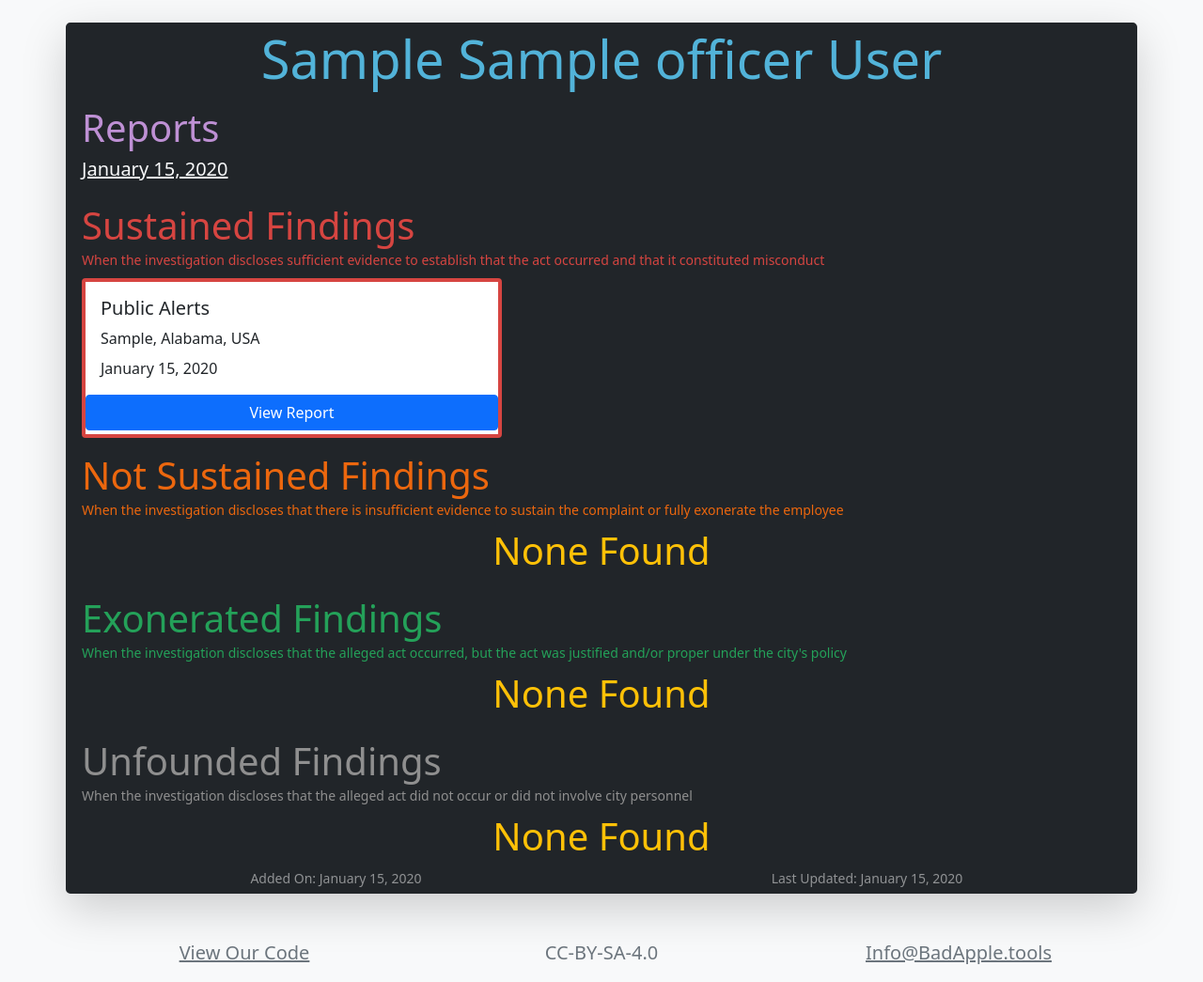
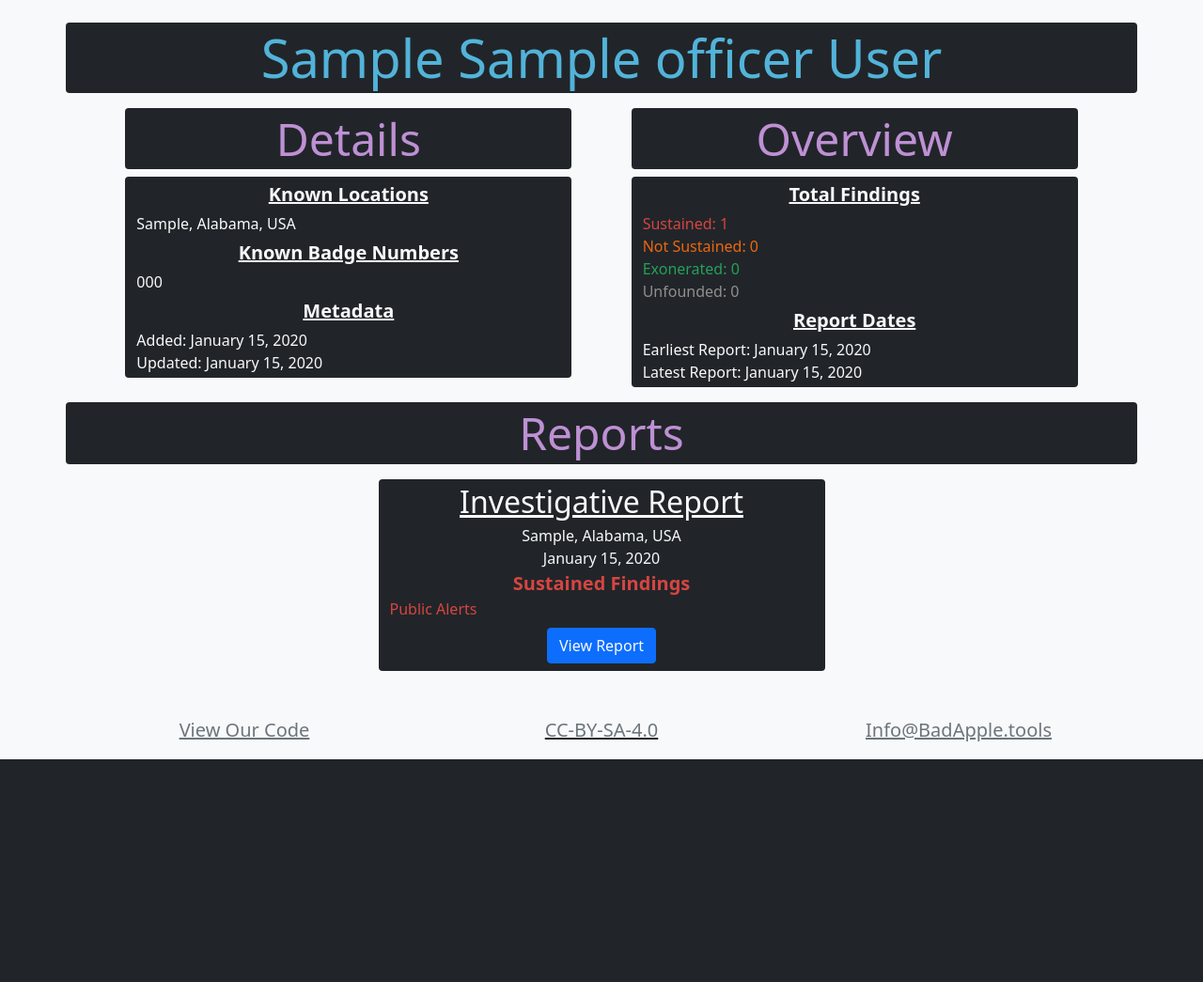
Before and after one commit to P5vc/bad-apple-backend, a Django app: page /Officer/1/ in a window 1280 px wide. Shown: the part 106-1151 px from the top of the page at 94% size. After the commit the page ends 914 px from the top, so only its background shows below. Run offline with Django 3.2, Linux system fonts and the light colour scheme; tables that the repository leaves empty hold one stand-in row (values such as "Sample post"); parts of the project's set-up code (start-up, migrations or seed data) failed here and were passed over; some libraries are stand-ins or nearby versions.

Commit message:
Improved design of Officer page

```diff
--- a/BadApple/mainSite/models.py
+++ b/BadApple/mainSite/models.py
@@ -166,6 +166,7 @@ class InvestigativeReport(models.Model):
 	# Contents Metadata:
 	client = models.CharField('Client' , max_length = 300 , blank = True)
 	investigationID = models.CharField('Investigation ID' , max_length = 60 , blank = True)
+	officerBadgeNumber = models.CharField('Officer Badge Number' , max_length = 60 , blank = True)
 	incidentDate = models.DateTimeField('Incident Date' , null = True)
 	reportDate = models.DateTimeField('Report Date' , null = True)
 
--- a/BadApple/mainSite/templates/base.html
+++ b/BadApple/mainSite/templates/base.html
@@ -53,7 +53,7 @@
                     <p class="fs-5 linkThin mb-0 text-secondary"><a href="https://GitHub.com/P5vc" class="text-reset">{% translate 'View Our Code' %}</a></p>
                 </div>
                 <div class="col-12 col-sm-4 text-center">
-                    <p class="fs-5 mb-0 text-secondary">CC-BY-SA-4.0</p>
+                    <a href="https://creativecommons.org/licenses/by-sa/4.0/legalcode" class="text-reset"><p class="fs-5 mb-0 text-secondary">CC-BY-SA-4.0</p></a>
                 </div>
                 <div class="col-12 col-sm-4 text-center">
                     <p class="fs-5 linkThin mb-0 text-secondary"><a href="mailto:info@badapple.tools" class="text-reset">Info@BadApple.tools</a></p>
--- a/BadApple/mainSite/templates/officer.html
+++ b/BadApple/mainSite/templates/officer.html
@@ -13,147 +13,109 @@
 
 
 {% block content %}
-        <div class="bg-dark border border-5 border-dark container mt-4 rounded rounded-3 shadow-lg">
-        	<div class=" row">
+        <div class="container mt-4">
+            <div class="bg-dark rounded row">
                 <div class="col-12">
-        			<h4 class="display-4 officer-primary text-center">{{ firstName }} {{ middleName }} {{ lastName }}</h4>
+                    <h4 class="display-4 mb-1 mt-1 officer-primary text-center">{{ firstName }} {{ middleName }} {{ lastName }}</h4>
                 </div>
             </div>
+            <div class="justify-content-evenly row">
+                <div class="col-11 col-md-5 mt-3">
+                    <div class="bg-dark rounded row">
+                        <div class="col-12">
+                            <h5 class="display-5 mb-1 mt-1 officer-secondary text-center">{% translate 'Details' %}</h5>
+                        </div>
+                    </div>
+                    <div class="bg-dark mt-2 rounded row">
+                        <div class="col-12 pb-1">
+                            <p class="fs-5 fw-bold mb-1 mt-1 text-center text-decoration-underline text-light">{% translate 'Known Locations' %}</p>
+                            {% if locations %}
+                            {% for location in locations %}
+                            <p class="mb-0 mt-0 text-light text-start">{{ location }}</p>
+                            {% endfor %}
+                            {% else %}
+                            <p class="mb-0 mt-0 text-light text-center">None</p>
+                            {% endif %}
+                            <p class="fs-5 fw-bold mb-1 mt-1 text-center text-decoration-underline text-light">{% translate 'Known Badge Numbers' %}</p>
+                            {% if badgeNumbers %}
+                            {% for number in badgeNumbers %}
+                            <p class="mb-0 mt-0 text-light text-start">{{ number }}</p>
+                            {% endfor %}
+                            {% else %}
+                            <p class="mb-0 mt-0 text-light text-center">None</p>
+                            {% endif %}
+                            <p class="fs-5 fw-bold mb-1 mt-1 text-center text-decoration-underline text-light">{% translate 'Metadata' %}</p>
+                            <p class="mb-0 mt-0 text-light text-start">{% blocktranslate %}Added{% endblocktranslate %}: {{ addedOn }}</p>
+                            <p class="mb-0 mt-0 text-light text-start">{% blocktranslate %}Updated{% endblocktranslate %}: {{ updatedOn }}</p>
+                        </div>
+                    </div>
+                </div>
+                <div class="col-11 col-md-5 mt-3">
+                    <div class="bg-dark rounded row">
+                        <div class="col-12">
+                            <h5 class="display-5 mb-1 mt-1 officer-secondary text-center">{% translate 'Overview' %}</h5>
+                        </div>
+                    </div>
+                    <div class="bg-dark mt-2 rounded row">
+                        <div class="col-12 pb-1">
+                            <p class="fs-5 fw-bold mb-1 mt-1 text-center text-decoration-underline text-light">{% translate 'Total Findings' %}</p>
+                            <p class="finding-sustained mb-0 mt-0 text-start">{% blocktranslate %}Sustained{% endblocktranslate %}: {{ sustained }}</p>
+                            <p class="finding-not-sustained mb-0 mt-0 text-start">{% blocktranslate %}Not Sustained{% endblocktranslate %}: {{ notSustained }}</p>
+                            <p class="finding-exonerated mb-0 mt-0 text-start">{% blocktranslate %}Exonerated{% endblocktranslate %}: {{ exonerated }}</p>
+                            <p class="finding-unfounded mb-0 mt-0 text-start">{% blocktranslate %}Unfounded{% endblocktranslate %}: {{ unfounded }}</p>
+                            <p class="fs-5 fw-bold mb-1 mt-1 text-center text-decoration-underline text-light">{% translate 'Report Dates' %}</p>
+                            <p class="mb-0 mt-0 text-light text-start">{% blocktranslate %}Earliest Report{% endblocktranslate %}: {{ earliestReport }}</p>
+                            <p class="mb-0 mt-0 text-light text-start">{% blocktranslate %}Latest Report{% endblocktranslate %}: {{ latestReport }}</p>
+                        </div>
+                    </div>
+                </div>
+            </div>
+            <div class="justify-content-evenly mt-3 row">
+                <div class="bg-dark col-11 col-md-12 rounded">
+                    <h5 class="display-5 mb-1 mt-1 officer-secondary text-center">{% translate 'Reports' %}</h5>
+                </div>
                 {% if reports %}
-        	<div class="mt-2  row">
-        		<div class="col-12">
-        			<h2 class="display-6 officer-secondary">{% translate 'Reports' %}</h2>
+                {% for report in reports %}
+                <div class="bg-dark col-11 col-md-5 mt-3 rounded">
+                    <a href="{% url 'report' report.reportID %}" class="link-light"><p class="fs-2 mb-0 text-center text-light">{% translate 'Investigative Report' %}</p></a>
+                    <p class="mb-0 text-center text-light">{{ report.reportLocation }}</p>
+                    <p class="mb-0 text-center text-light">{{ report.reportDate }}</p>
+                    {% if report.sustained %}
+                    <p class="finding-sustained fs-5 fw-bold mb-0 text-center">{% translate 'Sustained Findings' %}</p>
+                    {% for policy in report.sustained %}
+                    <p class="finding-sustained mb-0 mt-0 text-start">{{ policy }}</p>
+                    {% endfor %}
+                    {% endif %}
+                    {% if report.notSustained %}
+                    <p class="finding-not-sustained fs-5 fw-bold mb-0 text-center">{% translate 'Not Sustained Findings' %}</p>
+                    {% for policy in report.notSustained %}
+                    <p class="finding-not-sustained mb-0 mt-0 text-start">{{ policy }}</p>
+                    {% endfor %}
+                    {% endif %}
+                    {% if report.exonerated %}
+                    <p class="finding-exonerated fs-5 fw-bold mb-0 text-center">{% translate 'Exonerated Findings' %}</p>
+                    {% for policy in report.exonerated %}
+                    <p class="finding-exonerated mb-0 mt-0 text-start">{{ policy }}</p>
+                    {% endfor %}
+                    {% endif %}
+                    {% if report.unfounded %}
+                    <p class="finding-unfounded fs-5 fw-bold mb-0 text-center">{% translate 'Unfounded Findings' %}</p>
+                    {% for policy in report.unfounded %}
+                    <p class="finding-unfounded mb-0 mt-0 text-start">{{ policy }}</p>
+                    {% endfor %}
+                    {% endif %}
+                    <div class="justify-content-evenly mb-2 mt-2 row">
+                        <div class="col-11 text-center">
+                            <a class="btn btn-primary text-light" href="{% url 'report' report.reportID %}">{% translate 'View Report' %}</a>
                         </div>
-                {% for report in reports %}
-                <div class="col-12 col-lg-3 col-md-4 col-sm-6">
-        			<h5><a href="{% url 'report' report.reportID %}" class="text-light">{{ report.reportDate }}</a></h5>
-        		</div>
-                {% endfor %}
-        	</div>
-        	<div class="mt-3 row">
-        		<div class="col-12">
-        			<h2 class="display-6 finding-sustained mb-0">{% translate 'Sustained Findings' %}</h2>
-        			<small class="finding-sustained">{% blocktranslate %}When the investigation discloses sufficient evidence to establish that the act occurred and that it constituted misconduct{% endblocktranslate %}</small>
-        		</div>
-                {% if sustained %}
-            </div>
-            <div class="flex-nowrap flex-row mb-2 mt-2 overflow-scroll row">
-                {% for finding in sustained %}
-                <div class="col-11 col-lg-5 col-md-7 col-sm-9 col-xxl-3">
-        			<div class="border-4 card finding-sustained-border h-100 rounded-2">
-        				<div class="card-body">
-        					<h5 class="card-title">{{ finding.category }}</h5>
-        					<p class="card-text mb-2">{{ finding.location }}</p>
-        					<p class="card-text ">{{ finding.date }}</p>
-        				</div>
-                        <a href="{% url 'report' finding.reportID %}" class="btn btn-primary mb-1">{% translate 'View Report' %}</a>
                     </div>
                 </div>
                 {% endfor %}
-            </div>
                 {% else %}
-                <div class="col-12 mt-2">
-                    <h1 class="text-center text-warning">{% translate 'None Found' %}</h1>
-                </div>
+                <div class="bg-dark col-8 col-md-5 mt-2 rounded">
+                    <h6 class="display-6 mb-1 mt-1 text-center text-warning">{% translate 'None' %}</h6>
                 </div>
                 {% endif %}
-        	<div class="mt-3 row">
-        		<div class="col-12">
-        			<h2 class="display-6 finding-not-sustained mb-0">{% translate 'Not Sustained Findings' %}</h2>
-        			<small class="finding-not-sustained">{% blocktranslate %}When the investigation discloses that there is insufficient evidence to sustain the complaint or fully exonerate the employee{% endblocktranslate %}</small>
-        		</div>
-                {% if notSustained %}
-            </div>
-            <div class="flex-nowrap flex-row mb-2 mt-2 overflow-scroll row">
-                {% for finding in notSustained %}
-                <div class="col-11 col-lg-5 col-md-7 col-sm-9 col-xxl-3">
-        			<div class="border-4 card finding-not-sustained-border h-100 rounded-2">
-        				<div class="card-body">
-        					<h5 class="card-title">{{ finding.category }}</h5>
-        					<p class="card-text mb-2">{{ finding.location }}</p>
-        					<p class="card-text ">{{ finding.date }}</p>
-        				</div>
-                        <a href="{% url 'report' finding.reportID %}" class="btn btn-primary mb-1">{% translate 'View Report' %}</a>
-        			</div>
-        		</div>
-                {% endfor %}
-            </div>
-                {% else %}
-                <div class="col-12 mt-2">
-                    <h1 class="text-center text-warning">{% translate 'None Found' %}</h1>
-                </div>
-            </div>
-                {% endif %}
-        	<div class="mt-3 row">
-        		<div class="col-12">
-        			<h2 class="display-6 finding-exonerated mb-0">{% translate 'Exonerated Findings' %}</h2>
-        			<small class="finding-exonerated">{% blocktranslate %}When the investigation discloses that the alleged act occurred, but the act was justified and/or proper under the city's policy{% endblocktranslate %}</small>
-        		</div>
-                {% if exonerated %}
-            </div>
-            <div class="flex-nowrap flex-row mb-2 mt-2 overflow-scroll row">
-                {% for finding in exonerated %}
-                <div class="col-11 col-lg-5 col-md-7 col-sm-9 col-xxl-3">
-        			<div class="border-4 card finding-exonerated-border h-100 rounded-2">
-        				<div class="card-body">
-        					<h5 class="card-title">{{ finding.category }}</h5>
-        					<p class="card-text mb-2">{{ finding.location }}</p>
-        					<p class="card-text ">{{ finding.date }}</p>
-        				</div>
-                        <a href="{% url 'report' finding.reportID %}" class="btn btn-primary mb-1">{% translate 'View Report' %}</a>
-        			</div>
-        		</div>
-                {% endfor %}
-            </div>
-                {% else %}
-                <div class="col-12 mt-2">
-                    <h1 class="text-center text-warning">{% translate 'None Found' %}</h1>
-                </div>
-            </div>
-                {% endif %}
-        	<div class="mt-3 row">
-        		<div class="col-12">
-        			<h2 class="display-6 finding-unfounded mb-0">{% translate 'Unfounded Findings' %}</h2>
-        			<small class="finding-unfounded">{% blocktranslate %}When the investigation discloses that the alleged act did not occur or did not involve city personnel{% endblocktranslate %}</small>
-        		</div>
-                {% if unfounded %}
-            </div>
-            <div class="flex-nowrap flex-row mb-2 mt-2 overflow-scroll row">
-                {% for finding in unfounded %}
-                <div class="col-11 col-lg-5 col-md-7 col-sm-9 col-xxl-3">
-        			<div class="border-4 card finding-unfounded-border h-100 rounded-2">
-        				<div class="card-body">
-        					<h5 class="card-title">{{ finding.category }}</h5>
-        					<p class="card-text mb-2">{{ finding.location }}</p>
-        					<p class="card-text ">{{ finding.date }}</p>
-        				</div>
-                        <a href="{% url 'report' finding.reportID %}" class="btn btn-primary mb-1">{% translate 'View Report' %}</a>
-        			</div>
-        		</div>
-                {% endfor %}
-            </div>
-                {% else %}
-                <div class="col-12 mt-2">
-                    <h1 class="text-center text-warning">{% translate 'None Found' %}</h1>
-                </div>
-            </div>
-                {% endif %}
-            {% else %}
-            <div class="mt-2  row">
-        		<div class="col-12">
-        			<h2 class="display-6 officer-secondary">{% translate 'There are no reports for this officer.' %}</h2>
-        		</div>
-            </div>
-            {% endif %}
-        	<div class="row">
-        		<div class="col-12 col-sm-6 text-center">
-                    {# Translators: Although it is not visible, a date value will be automatically included at the end of this phrase #}
-        			<small class="text-white-50">{% translate 'Added On' %}: {{ addedOn }}</small>
-        		</div>
-        		<div class="col-12 col-sm-6 text-center">
-                    {# Translators: Although it is not visible, a date value will be automatically included at the end of this phrase #}
-        			<small class="text-white-50">{% translate 'Last Updated' %}: {{ updatedOn }}</small>
-        		</div>
             </div>
         </div>
 {% endblock %}
--- a/BadApple/mainSite/views.py
+++ b/BadApple/mainSite/views.py
@@ -293,35 +293,61 @@ def officer(request , slug):
 	reportObjects = InvestigativeReport.objects.filter(subjectOfInvestigation = officerObject , approved = True , public = True)
 
 	reports = []
-	sustainedFindings = []
-	notSustainedFindings = []
-	exoneratedFindings = []
-	unfoundedFindings = []
+	earliestReport = 'Unknown'
+	latestReport = 'Unknown'
+	knownLocations = []
+	knownBadgeNumbers = []
+	sustainedCounter = 0
+	notSustainedCounter = 0
+	exoneratedCounter = 0
+	unfoundedCounter = 0
 	lastUpdated = officerObject.updatedOn
 	for report in reportObjects:
 		if (report.updatedOn > lastUpdated):
 			lastUpdated = report.updatedOn
-
-		reportDate = report.reportDate.strftime('%B %d, %Y')
-		reports.append({'reportID' : report.reportID , 'reportDate' : reportDate})
+		if (earliestReport == 'Unknown'):
+			earliestReport = report.reportDate
+			latestReport = report.reportDate
+		else:
+			if (report.reportDate < earliestReport):
+				earliestReport = report.reportDate
+			if (report.reportDate > latestReport):
+				latestReport = report.reportDate
 
 		reportLocation = (report.cityTown + ', ' + report.get_stateTerritoryProvince_display())
+		reportDict = {'reportID' : report.reportID , 'reportLocation' : reportLocation , 'reportDate' : report.reportDate.strftime('%B %d, %Y') , 'sustained' : set() , 'notSustained' : set() , 'exonerated' : set() , 'unfounded' : set()}
+		knownLocations.append(reportLocation)
+		if (report.officerBadgeNumber):
+			knownBadgeNumbers.append(report.officerBadgeNumber)
+
 		findings = InvestigativeReportFinding.objects.filter(investigativeReport = report , approved = True , public = True)
 		for finding in findings:
 			if (finding.updatedOn > lastUpdated):
 				lastUpdated = finding.updatedOn
 
 			if (finding.finding == '0'):
-				sustainedFindings.append({'category' : finding.get_findingPolicyCategory_display() , 'policy' : finding.findingBasis , 'location' : reportLocation , 'date' : reportDate , 'reportID' : report.reportID})
+				sustainedCounter += 1
+				reportDict['sustained'].add(finding.get_findingPolicyCategory_display())
 			elif (finding.finding == '1'):
-				notSustainedFindings.append({'category' : finding.get_findingPolicyCategory_display() , 'policy' : finding.findingBasis , 'location' : reportLocation , 'date' : reportDate , 'reportID' : report.reportID})
+				notSustainedCounter += 1
+				reportDict['notSustained'].add(finding.get_findingPolicyCategory_display())
 			elif (finding.finding == '2'):
-				exoneratedFindings.append({'category' : finding.get_findingPolicyCategory_display() , 'policy' : finding.findingBasis , 'location' : reportLocation , 'date' : reportDate , 'reportID' : report.reportID})
+				exoneratedCounter += 1
+				reportDict['exonerated'].add(finding.get_findingPolicyCategory_display())
 			elif (finding.finding == '3'):
-				unfoundedFindings.append({'category' : finding.get_findingPolicyCategory_display() , 'policy' : finding.findingBasis , 'location' : reportLocation , 'date' : reportDate , 'reportID' : report.reportID})
+				unfoundedCounter += 1
+				reportDict['unfounded'].add(finding.get_findingPolicyCategory_display())
 
+		reports.append(reportDict)
 
-	return render(request , 'officer.html' , {'firstName' : officerObject.firstName , 'middleName' : officerObject.middleName , 'lastName' : officerObject.lastName , 'reports' : reports , 'sustained' : sustainedFindings , 'notSustained' : notSustainedFindings , 'exonerated' : exoneratedFindings , 'unfounded' : unfoundedFindings , 'addedOn' : officerObject.createdOn.strftime('%B %d, %Y') , 'updatedOn' : lastUpdated.strftime('%B %d, %Y')})
+	if (earliestReport == 'Unknown'):
+		earliestReport = _('Unknown')
+		latestReport = _('Unknown')
+	else:
+		earliestReport = earliestReport.strftime('%B %d, %Y')
+		latestReport = latestReport.strftime('%B %d, %Y')
+
+	return render(request , 'officer.html' , {'firstName' : officerObject.firstName , 'middleName' : officerObject.middleName , 'lastName' : officerObject.lastName , 'locations' : knownLocations , 'badgeNumbers' : knownBadgeNumbers , 'addedOn' : officerObject.createdOn.strftime('%B %d, %Y') , 'updatedOn' : lastUpdated.strftime('%B %d, %Y') , 'sustained' : sustainedCounter , 'notSustained' : notSustainedCounter , 'exonerated' : exoneratedCounter , 'unfounded' : unfoundedCounter , 'earliestReport' : earliestReport , 'latestReport' : latestReport , 'reports' : reports})
 
 
 def report(request , slug):
```
Lines whose indentation alone changed are shown as unchanged.
